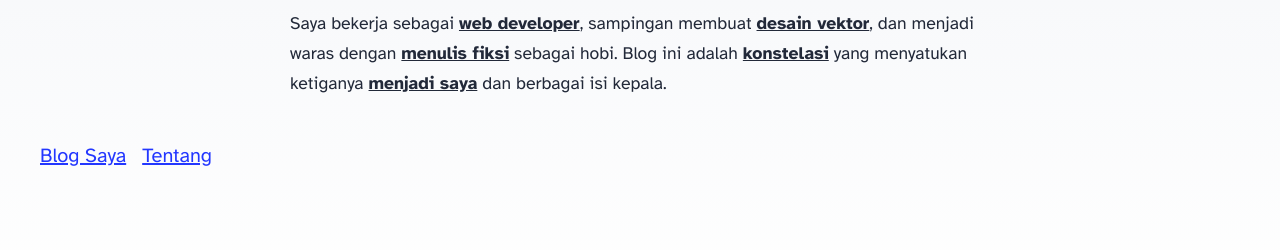
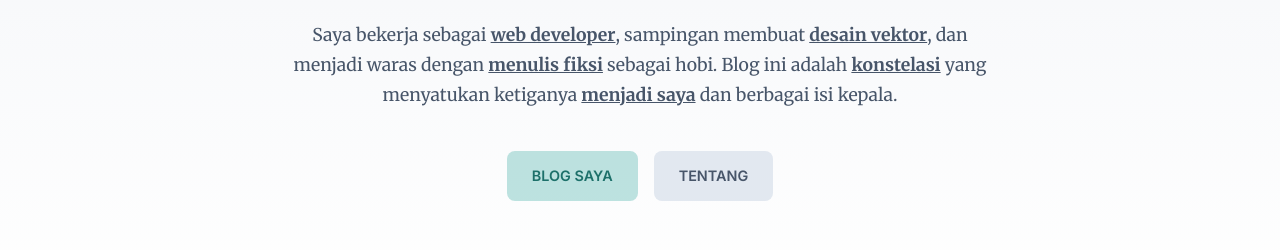
Before and after one commit to ydkrisdiantoro/ydkrisdiantoro.github.io, an Astro site: page / in a window 1280 px wide. Shown: the part 273-523 px from the top of the page. Built offline with nearby package versions, Linux system fonts and the light colour scheme; Astro itself is replaced by a stand-in of ours.

Commit message:
Refactor global styles: update color variables, simplify layout, and enhance typography

```diff
--- a/src/styles/global.css
+++ b/src/styles/global.css
@@ -1,12 +1,15 @@
-/*
-  The CSS in this style tag is based off of Bear Blog's default CSS.
-  https://github.com/HermanMartinus/bearblog/blob/297026a877bc2ab2b3bdfbd6b9f7961c350917dd/templates/styles/blog/default.css
-  License MIT: https://github.com/HermanMartinus/bearblog/blob/master/LICENSE.md
- */
+@import url('https://fonts.googleapis.com/css2?family=Inter:wght@400;600&family=Merriweather:wght@400;700&family=Playfair+Display:wght@700&display=swap');
 
 :root {
-	--accent: #2337ff;
-	--accent-dark: #000d8a;
+	--accent: #2AA198;
+	--accent-dark: #1D706A;
+	--accent-light: #3BCCC1;
+	--accent-lighter: #6CD8D0;
+	--accent-alt: #259088;
+
+	/* Accent with opacity */
+	--accent-trans: rgba(42, 161, 152, 0.3);
+
 	--black: 15, 18, 25;
 	--gray: 96, 115, 159;
 	--gray-light: 229, 233, 240;
@@ -15,23 +18,22 @@
 	--box-shadow:
 		0 2px 6px rgba(var(--gray), 25%), 0 8px 24px rgba(var(--gray), 33%), 0 16px 32px
 		rgba(var(--gray), 33%);
+
+	/* Slate/Gray Scale */
+	--slate-900: #0f172a;
+	--slate-800: #1e293b;
+	--slate-700: #334155;
+	--slate-600: #475569;
+	--slate-500: #64748b;
+	--slate-400: #94a3b8;
+	--slate-300: #cbd5e1;
+	--slate-200: #e2e8f0;
+	--slate-100: #f1f5f9;
+	--slate-50: #f8fafc;
 }
-@font-face {
-	font-family: "Atkinson";
-	src: url("/fonts/atkinson-regular.woff") format("woff");
-	font-weight: 400;
-	font-style: normal;
-	font-display: swap;
-}
-@font-face {
-	font-family: "Atkinson";
-	src: url("/fonts/atkinson-bold.woff") format("woff");
-	font-weight: 700;
-	font-style: normal;
-	font-display: swap;
-}
+
 body {
-	font-family: "Atkinson", sans-serif;
+	font-family: 'Merriweather', serif;
 	margin: 0;
 	padding: 0;
 	text-align: left;
@@ -40,39 +42,41 @@ body {
 	word-wrap: break-word;
 	overflow-wrap: break-word;
 	color: rgb(var(--gray-dark));
-	font-size: 20px;
+	font-size: 16px;
 	line-height: 1.7;
 }
 main {
-	max-width: 1200px;
-	width: 100%;
+	width: calc(100% - 3rem);
 	margin: 0 auto;
-	padding: 3em 2em;
+	padding: 2em 1em;
 }
 
-@media (max-width: 768px) {
-	main {
-		padding: 2em 1em;
-	}
+nav, button, input, select, textarea, a {
+	font-family: 'Inter', sans-serif;
 }
+
 h1,
 h2,
 h3,
 h4,
 h5,
 h6 {
+	font-family: 'Merriweather', 'Inter', 'Playfair Display', serif;
+	font-weight: 800;
 	margin: 0 0 0.5rem 0;
 	color: rgb(var(--black));
 	line-height: 1.2;
 }
 h1 {
-	font-size: 3.052em;
+	font-size: 2.5rem;
+	font-weight: 700;
 }
 h2 {
-	font-size: 2.441em;
+	font-size: 2rem;
+	font-weight: 600;
 }
 h3 {
-	font-size: 1.953em;
+	font-size: 1.75rem;
 }
 h4 {
 	font-size: 1.563em;
@@ -133,14 +137,6 @@ hr {
 	border: none;
 	border-top: 1px solid rgb(var(--gray-light));
 }
-@media (max-width: 720px) {
-	body {
-		font-size: 18px;
-	}
-	main {
-		padding: 1em;
-	}
-}
 
 .sr-only {
 	border: 0;
@@ -159,3 +155,223 @@ hr {
 	/* added line to stop words getting smushed together (as they go onto separate lines and some screen readers do not understand line feeds as a space */
 	white-space: nowrap;
 }
+
+/* Common Layout Classes */
+.hero {
+	text-align: center;
+	padding: 4rem 2rem;
+	border-radius: 16px;
+	margin-bottom: 2rem;
+}
+
+.hero h1 {
+	margin-bottom: 1rem;
+	line-height: 1.2;
+	color: var(--slate-800);
+}
+
+.page-hero {
+	text-align: center;
+	margin-bottom: 3rem;
+}
+
+.page-hero h1 {
+	margin-bottom: 1rem;
+	color: rgb(var(--gray-dark));
+}
+
+.page-hero p {
+	font-size: 1.2rem;
+	color: rgb(var(--gray));
+	max-width: 600px;
+	margin: 0 auto;
+}
+
+.section-title {
+	border-bottom: 2px solid var(--accent);
+	padding-bottom: 0.5rem;
+	display: inline-block;
+	font-weight: 600;
+}
+
+.legal-layout {
+	display: grid;
+	grid-template-columns: 1fr 300px;
+	gap: 3rem;
+	align-items: start;
+}
+
+.legal-content {
+	line-height: 1.8;
+	min-width: 0;
+}
+
+.legal-content h2 {
+	color: rgb(var(--gray-dark));
+	margin-top: 2.5rem;
+	margin-bottom: 1rem;
+	border-bottom: 2px solid var(--accent);
+	padding-bottom: 0.5rem;
+}
+
+.last-updated {
+	color: rgb(var(--gray));
+	font-style: italic;
+	margin-bottom: 2rem;
+	padding: 1rem;
+	background: rgb(var(--gray-light));
+	border-radius: 8px;
+}
+.highlight {
+	color: var(--accent);
+}
+.highlight:hover{
+	text-decoration: underline;
+	cursor: pointer;
+}
+
+.btn {
+	padding: 12px 24px;
+	border: 1px solid transparent;
+	margin-bottom: 2px;
+	border-radius: 8px;
+	font-weight: 600;
+	font-size: .9rem;
+	transition: all 0.3s ease;
+	display: inline-block;
+	text-decoration: none;
+	text-transform: uppercase;
+}
+
+.btn.primary {
+	background: var(--accent-trans);
+	color: var(--accent-dark);
+	border: 1px solid transparent;
+}
+
+.btn.primary:hover {
+	background: var(--accent);
+	color: white;
+	border-bottom: 3px solid var(--accent-dark);
+	margin-bottom: 0;
+	transform: translateY(-2px);
+}
+
+.btn.secondary {
+	background: var(--slate-200);
+	color: var(--slate-600);
+	border: 1px solid transparent;
+}
+
+.btn.secondary:hover {
+	color: white;
+	background: var(--slate-500);
+	border-color: var(--slate-500);
+	border-bottom: 3px solid var(--slate-700);
+	margin-bottom: 0;
+	transform: translateY(-2px);
+}
+
+.cta-buttons {
+	display: flex;
+	gap: 1rem;
+	justify-content: center;
+	flex-wrap: wrap;
+}
+
+/* Status and Notification Classes */
+.notice-warning {
+	background: var(--orange-100);
+	border: 1px solid var(--orange-500);
+	padding: 1.5rem;
+	border-radius: 8px;
+	margin: 2rem 0;
+}
+
+.notice-warning h3 {
+	color: var(--orange-800);
+	margin-top: 0;
+}
+
+.notice-error {
+	background: var(--red-50);
+	border: 1px solid var(--red-400);
+	padding: 1.5rem;
+	border-radius: 8px;
+	margin: 2rem 0;
+}
+
+.notice-error h3 {
+	color: var(--red-600);
+	margin-top: 0;
+}
+
+.notice-info {
+	background: var(--sky-50);
+	border: 1px solid var(--sky-400);
+	padding: 1.5rem;
+	border-radius: 8px;
+	margin: 2rem 0;
+}
+
+.notice-info h3 {
+	color: var(--sky-600);
+	margin-top: 0;
+}
+
+.contact-info {
+	background: var(--slate-50);
+	padding: 1.5rem;
+	border-radius: 8px;
+	border-left: 4px solid var(--accent);
+	margin: 2rem 0;
+}
+
+.contact-info h3 {
+	margin-top: 0;
+}
+
+/* xs
+<576px	sm
+≥576px	md
+≥768px	lg
+≥992px	xl
+≥1200px	xxl
+≥1400px */
+
+@media (min-width: 576px) {
+	main { max-width: 540px; }
+}
+@media (min-width: 768px) {
+	main { max-width: 720px; }
+}
+@media (min-width: 992px) {
+	main { max-width: 960px; }
+}
+@media (min-width: 1200px) {
+	main { max-width: 1140px; }
+}
+@media (min-width: 1400px) {
+	main { max-width: 1200px; }
+}
+
+@media (max-width: 768px) {
+	.legal-layout {
+		grid-template-columns: 1fr;
+		gap: 2rem;
+	}
+
+	h1 {
+		font-size: 2rem;
+	}
+
+	h2 {
+		font-size: 1.5rem;
+	}
+}
+
+@media (max-width: 720px) {
+	body {
+		font-size: 18px;
+	}
+}
```
